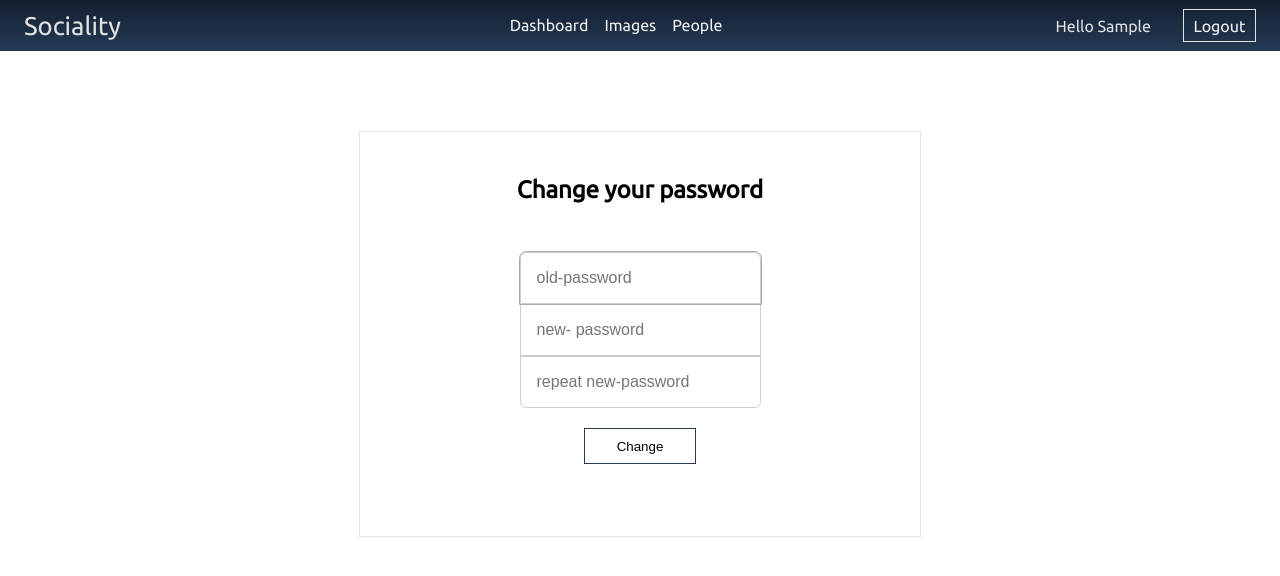
After one commit to erfanscode/social-website, a Django app: page /account/password-change/ in a window 1280 px wide. The commit adds this page. Shown: the top 576 px of the page. Run offline with Django 4.2, Linux system fonts and the light colour scheme; the visitor is signed in with stand-in values (Sample User, id 1); parts of the project's set-up code (start-up, migrations or seed data) failed here and were passed over; some libraries are stand-ins or nearby versions.

Commit message:
add password change user

```diff
--- a/account/urls.py
+++ b/account/urls.py
@@ -3,9 +3,14 @@ from django.contrib.auth import views as auth_views
 from .views import dashboard
 
 urlpatterns = [
-    # path('login/', user_login, name='login'),
-
+    # Authentication
     path('login/', auth_views.LoginView.as_view(), name='login'),
     path('logout/', auth_views.LogoutView.as_view(), name='logout'),
+
+    # Password Change
+    path('password-change/', auth_views.PasswordChangeView.as_view(), name='password_change'),
+    path('password-change/done/', auth_views.PasswordChangeDoneView.as_view(), name='password_change_done'),
+
+    # Local
     path("", dashboard, name='dashboard'),
 ]
--- a/requirements.txt
+++ b/requirements.txt
@@ -1,5 +1,6 @@
 asgiref==3.6.0
 Django==4.1.4
+django-widget-tweaks==1.4.12
 environs[django]==9.5.0
 psycopg2-binary==2.9.5
 sqlparse==0.4.3
--- a/sociality/settings.py
+++ b/sociality/settings.py
@@ -42,6 +42,8 @@ INSTALLED_APPS = [
     "django.contrib.sessions",
     "django.contrib.messages",
     "django.contrib.staticfiles",
+    # 3rd-party
+    "widget_tweaks",
 ]
 
 LOGIN_REDIRECT_URL = 'dashboard'
--- a/static/css/base.css
+++ b/static/css/base.css
@@ -63,3 +63,77 @@ body {
   color: #e1e1e1;
   font-family: 'Ubuntu', sans-serif;
 }
+
+/* password change */
+.wrapper {
+	margin-top: 5rem;
+}
+
+.form-signin {
+  display: flex;
+  flex-direction: column;
+  align-items: center;
+  max-width: 28rem;
+  padding: 1.5rem 3.5rem 4.5rem;
+  margin: 0 auto;
+  background-color: #fff;
+  border: 1px solid rgba(0,0,0,0.1);
+}
+
+.form-signin h2{
+  margin-bottom: 3rem;
+  font-family: 'Ubuntu', sans-serif;
+}
+
+.form-control {
+	position: relative;
+	font-size: 16px;
+	height: auto;
+	padding: 1rem;
+	box-sizing: border-box;
+  border: 1px solid #ccc;
+}
+
+.form-control:focus,
+.form-control:active {
+  z-index: 2;
+  outline: 1px solid #aaaaaa;
+}
+
+.old-input {
+  border-top-left-radius: .4rem;
+  border-top-right-radius: .4rem;
+}
+
+.pass-input {
+  margin-bottom: 20px;
+	border-bottom-left-radius: .4rem;
+  border-bottom-right-radius: .4rem;
+}
+
+.btn-pass {
+  background-color: transparent;
+  border: 1px solid #243b55;
+  padding: .6rem 2rem;
+  cursor: pointer;
+  transition: all .2s;
+}
+
+.btn-pass:hover {
+  background-color: #243b55;
+  color: #e1e1e1;
+}
+
+/* password chango done */
+.ch-done {
+  position: absolute;
+  display: flex;
+  flex-direction: column;
+  align-items: center;
+  top: 40%;
+  left: 50%;
+  transform: translate(-50%, -80%);
+  border: 1px solid rgba(0,0,0,0.1);
+  width: 28rem;
+  font-family: 'Ubuntu', sans-serif;
+}
--- /dev/null
+++ b/templates/registration/password_change_form.html
@@ -0,0 +1,17 @@
+{% extends "_base.html" %}
+
+{% load widget_tweaks %}
+
+{% block title %}Change your password{% endblock %}
+
+{% block content %}
+<div class="wrapper">
+    <form class="form-signin" method="post">{% csrf_token %}
+      <h2 class="form-signin-heading">Change your password</h2>
+      {{ form.old_password|add_class:'form-control'|add_class:'old-input'|attr:'placeholder:old-password' }}
+      {{ form.new_password1|add_class:'form-control'|attr:'placeholder:new- password' }}
+      {{ form.new_password2|add_class:'form-control'|add_class:'pass-input'|attr:'placeholder:repeat new-password' }}
+      <button class="btn-pass" type="submit">Change</button>
+    </form>
+</div>
+{% endblock %}
```
Also changed, not shown: templates/registration/password_change_done.html (added, +10 -0 lines).
